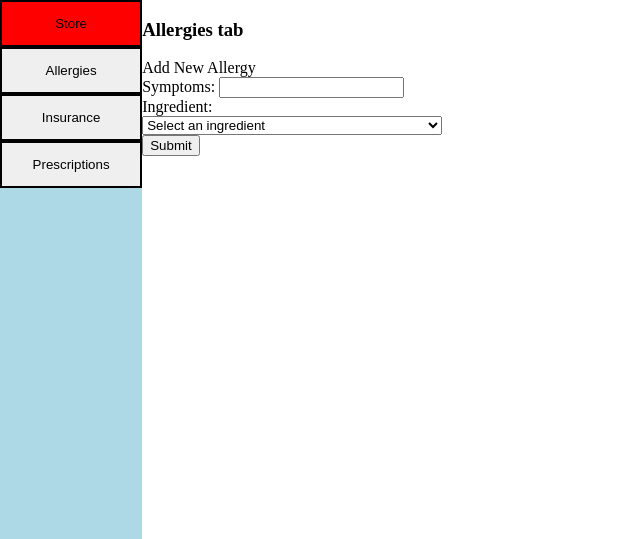
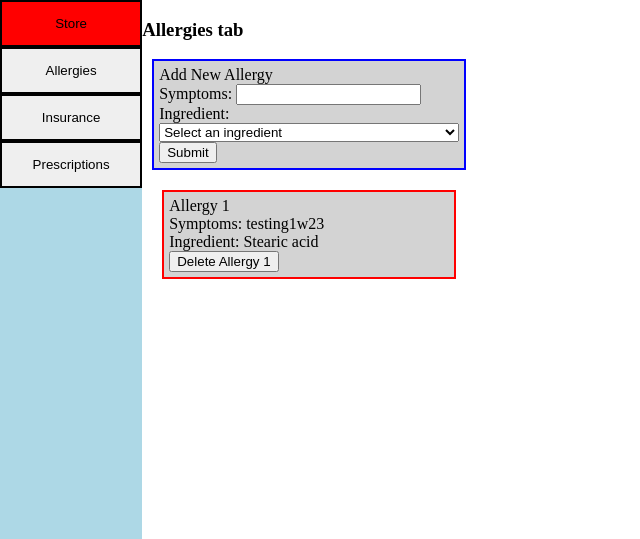
Before and after one commit to 1o3d/healthcare_proj, a Django app: template templates/user.html in a window 1280 px wide, after a click on "Allergies". Shown: the top 539 px of the page, without its empty margins (0-640 px from the left). Run offline with Django 5.2, Linux system fonts and the light colour scheme; the template is opened without the code that fills it: values that come from a table or form of the project are taken from there, others are empty; data comes from the database, SQL or seed files in the repository; tables that the repository leaves empty hold one stand-in row (values such as "Sample post"); some libraries are stand-ins or nearby versions.

Commit message:
more user work

```diff
--- a/templates/user.html
+++ b/templates/user.html
@@ -41,9 +41,12 @@
                 </div>
             </div>
             <div id="Allergies" class="tabcontent">
-                <form method="post" class="addallrdiv" action="/user_create_allergy/">
+                <div class="allrcontent" >
+                    <h3>Allergies tab</h3>
+                    <form method="post" class="addallrdiv" action="/user_create_allergy/" style="margin: 10px; border: 2px solid
+                     blue; padding:5px; background-color:lightgray;">
                         {% csrf_token %}
-                    <h3>Allergies tab</h3>
+
                         Add New Allergy<br>
                         Symptoms:
                         <input type="text" name="sympinp" class="ptypein"><br>
@@ -56,6 +59,21 @@
                         </select>
                         <button class="addallr">Submit</button>
                     </form>
+                <div>
+                    {% for allergy in allergies %}
+                        <div style="margin:20px; border: 2px solid red; padding:5px; background-color:lightgray;">
+                            Allergy {{ forloop.counter }} <br>
+                            Symptoms: {{ allergy.symptoms }} <br>
+                            Ingredient: {{ allergy.ingredient_id.common_name }}<br>
+                            <form method="post" action="/user_delete_allergy/">
+                                {% csrf_token %}
+                                <button name="delbutton" value="{{ allergy.pk }}">Delete Allergy {{ forloop.counter }}</button>
+                            </form>
+                        </div>
+                    {% endfor %}
+                </div>
+                </div>
+
 
             </div>
             <div id="Insurance" class="tabcontent">
@@ -68,19 +86,37 @@
                 </div>
             </div>
             <div id="Prescriptions" class="tabcontent">
-                <div class="addpresdiv">
+                <div class="prescontent">
                     <h3>Prescriptions tab</h3>
+                    <form method="post" class="addpresdiv" action="/user_create_pres/" style="margin: 10px; border: 2px solid
+                     blue; padding:5px; background-color:lightgray;">
+                        {% csrf_token %}
+
                         Add New Prescription:<br>
                         Medicine Name:
-                    <input type="text" id="prestypeinput" class="ptypein">
+                        <input type="text" name="presnameinput" class="pnamein">
                         <br>
-                    Prescription Amount (Dosage):
-                    <input type="text" id="presamountinput" class="ptypein">
+                        Prescription Amount:
+                        <input type="text" name="presamountinput" class="ptypein">
                         <br>
                         Refill Date:
-                    <input type="date" id="presrefilldate" class="ptypein">
+                        <input type="date" name="presrefilldate" class="ptypein">
                         <button class="addpres">Submit</button>
+                    </form>
+                    {% for prescription in prescriptions %}
+                        <div style="margin:20px; border: 2px solid red; padding:5px; background-color:lightgray;">
+                            Prescription {{ forloop.counter }} <br>
+                            Medicine Name: {{ prescription.prescription_name }} <br>
+                            Prescription Amount: {{ prescription.dosage }} <br>
+                            Refill Date: {{ prescription.refill_date }}<br>
+                            <form method="post" action="/user_delete_pres/">
+                                {% csrf_token %}
+                                <button name="presdelbutton" value="{{ prescription.rx_number }}">Delete Prescription {{ prescription.pk }}</button>
+                            </form>
                         </div>
+                    {% endfor %}
+                </div>
+
 
             </div>
         </div>
--- a/testapp/urls.py
+++ b/testapp/urls.py
@@ -13,5 +13,8 @@ urlpatterns = [
     path('healthrep/', views.healthrep, name = 'healthrep'),
     path('distrib/', views.distrib, name = 'distrib'),
     path('customer/<str:customer_username>/', views.customer_details, name='customer_details'),
-    path('user_create_allergy/', views.user_create_allergy, name='user_create_allergy')
+    path('user_create_allergy/', views.user_create_allergy, name='user_create_allergy'),
+    path('user_delete_allergy/', views.user_delete_allergy, name='user_delete_allergy'),
+    path('user_create_pres/', views.user_create_pres, name='user_create_pres'),
+    path('user_delete_pres/', views.user_delete_pres, name='user_delete_pres')
 ]
```
Also changed, not shown: testapp/views.py (+32 -6 lines). Lines whose indentation alone changed are shown as unchanged.
